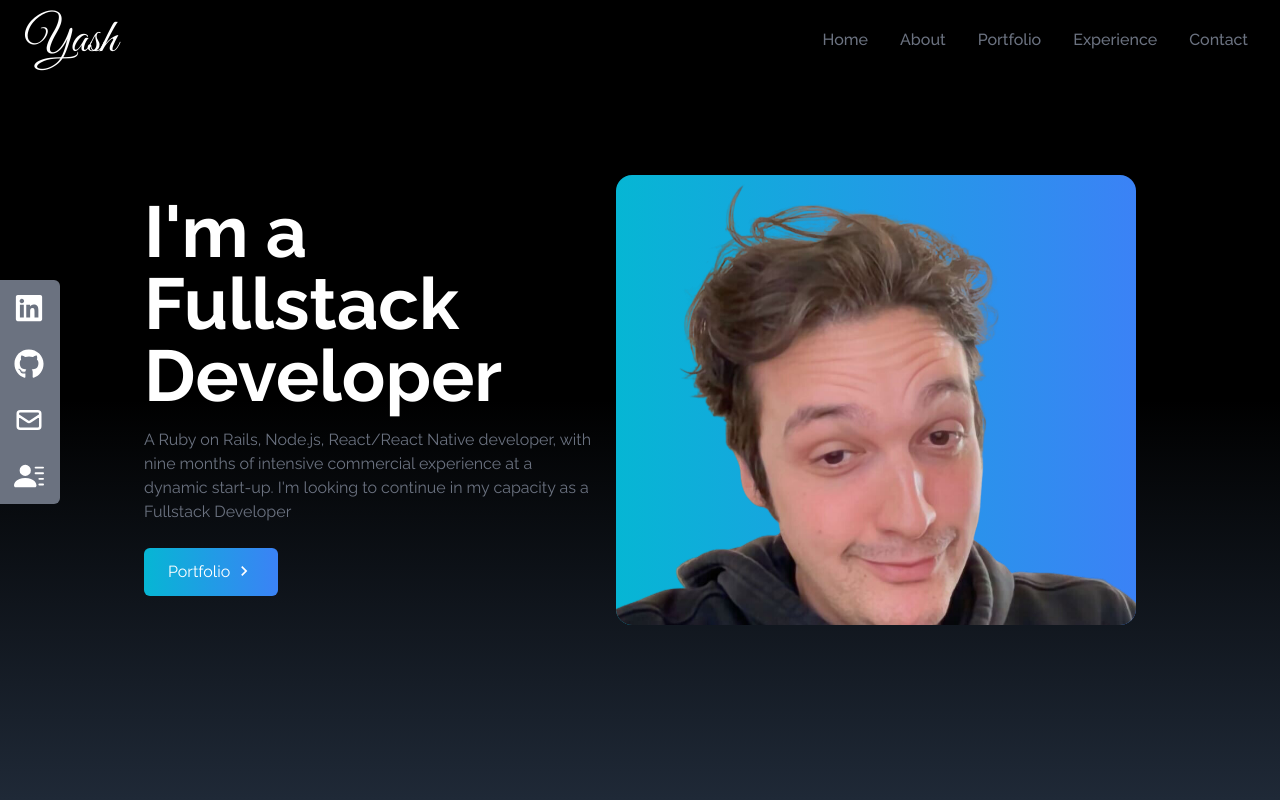
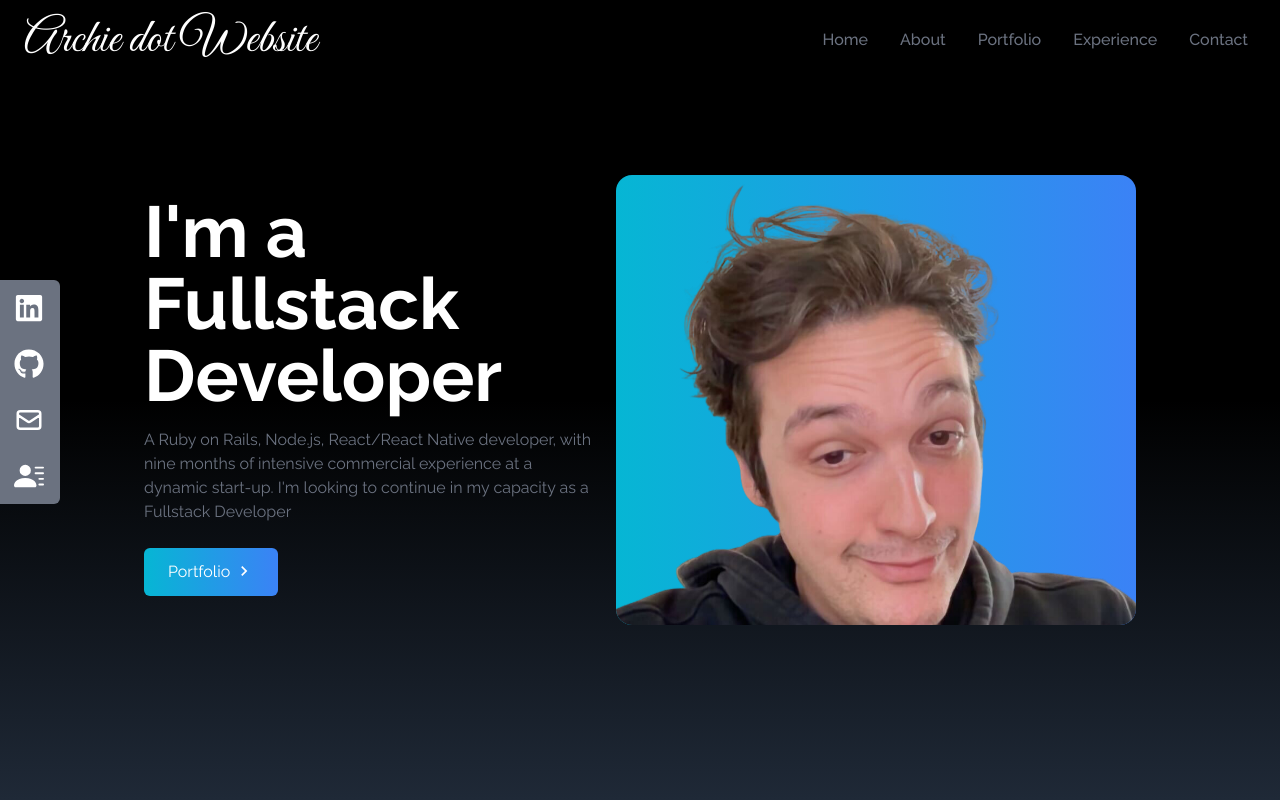
Before and after one commit to archiemartini/react-tailwind-portfolio, a React (Create React App) app: page / in a window 1280 px wide. Shown: the top 800 px of the page. Built offline with nearby package versions, Linux system fonts and the light colour scheme.

Commit message:
portfolio now links

```diff
--- a/src/components/Home.jsx
+++ b/src/components/Home.jsx
@@ -1,6 +1,7 @@
 import React from 'react';
 import HeroImage from '../assets/heroImage.png';
 import { MdOutlineKeyboardArrowRight } from 'react-icons/md';
+import { Link } from 'react-scroll'
 
 const Home = () => {
   return (
@@ -16,12 +17,12 @@ const Home = () => {
           I'm looking to continue in my capacity as a Fullstack Developer
           </p>
           <div>
-            <button className='group text-white w-fit px-6 py-3 my-2 flex items-center rounded-md bg-gradient-to-r from-cyan-500 to-blue-500 cursor-pointer'>
+            <Link to="portfolio" smooth duration={500} className='group text-white w-fit px-6 py-3 my-2 flex items-center rounded-md bg-gradient-to-r from-cyan-500 to-blue-500 cursor-pointer'>
               Portfolio
               <span className='group-hover:rotate-90 duration-300'>
                 <MdOutlineKeyboardArrowRight size={20} className='ml-1 mb-0.5'/>
               </span>
-            </button>
+            </Link>
           </div>
         </div>
         <div>
--- a/src/components/NavBar.jsx
+++ b/src/components/NavBar.jsx
@@ -31,7 +31,7 @@ const NavBar = () => {
   return (
     <div className="flex justify-between items-center w-full h-20 px-4 text-white bg-black fixed">
       <div>
-        <h1 className="text-5xl font-signature ml-2">Yash</h1>
+        <h1 className="text-5xl font-signature ml-2">Archie dot Website</h1>
       </div>
 
       <ul className="hidden md:flex">
```
